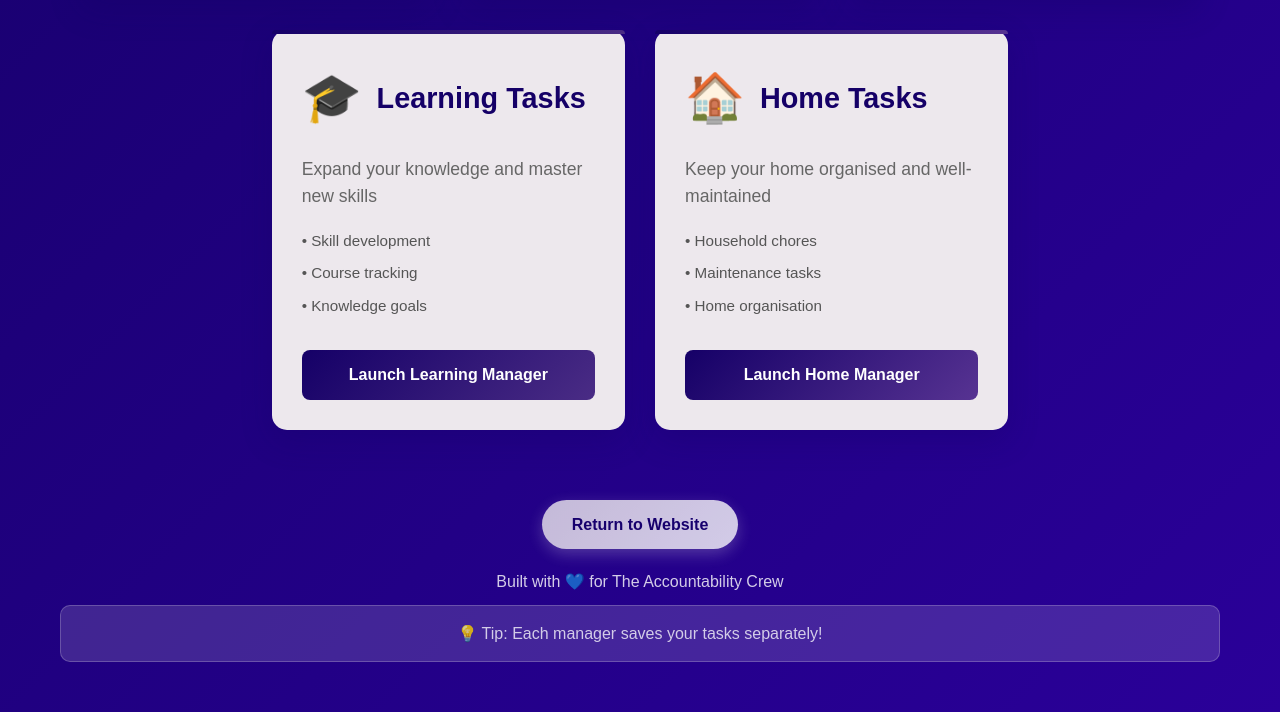
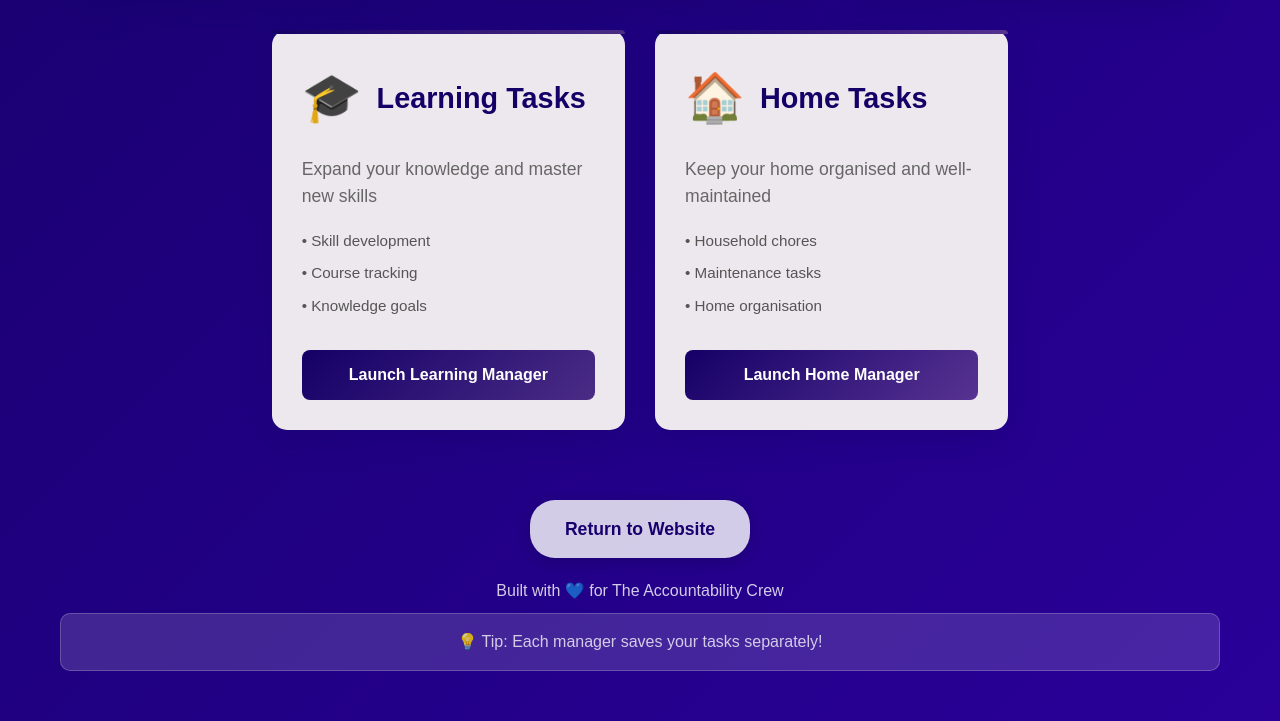
Before and after one commit to Clamo9521/task-manager-hub, a plain HTML site: page index.html in a window 1280 px wide. Shown: the part 644-1365 px from the top of the page. Drawn offline with Linux system fonts and the light colour scheme.

Commit message:
Update Return to Website button to clean white style
- Changed to solid white background with purple text
- Increased padding and font size for better visibility
- Added subtle shadow and hover effects
- Matches the clean button style requested

```diff
--- a/main-style.css
+++ b/main-style.css
@@ -249,21 +249,23 @@ body {
 
 .return-btn {
     display: inline-block;
-    padding: 12px 30px;
-    background: linear-gradient(135deg, #EDE8ED 0%, #ffffff 100%);
+    padding: 15px 35px;
+    background: white;
     color: #150067;
     text-decoration: none;
     border-radius: 25px;
     font-weight: bold;
+    font-size: 1.1em;
     margin-bottom: 20px;
     transition: all 0.3s ease;
-    box-shadow: 0 5px 15px rgba(237, 232, 237, 0.3);
+    box-shadow: 0 4px 15px rgba(0, 0, 0, 0.2);
+    border: none;
 }
 
 .return-btn:hover {
-    background: linear-gradient(135deg, #ffffff 0%, #EDE8ED 100%);
+    background: #f8f8f8;
     transform: translateY(-2px);
-    box-shadow: 0 8px 25px rgba(237, 232, 237, 0.4);
+    box-shadow: 0 6px 20px rgba(0, 0, 0, 0.3);
 }
 
 .main-footer p {
```
